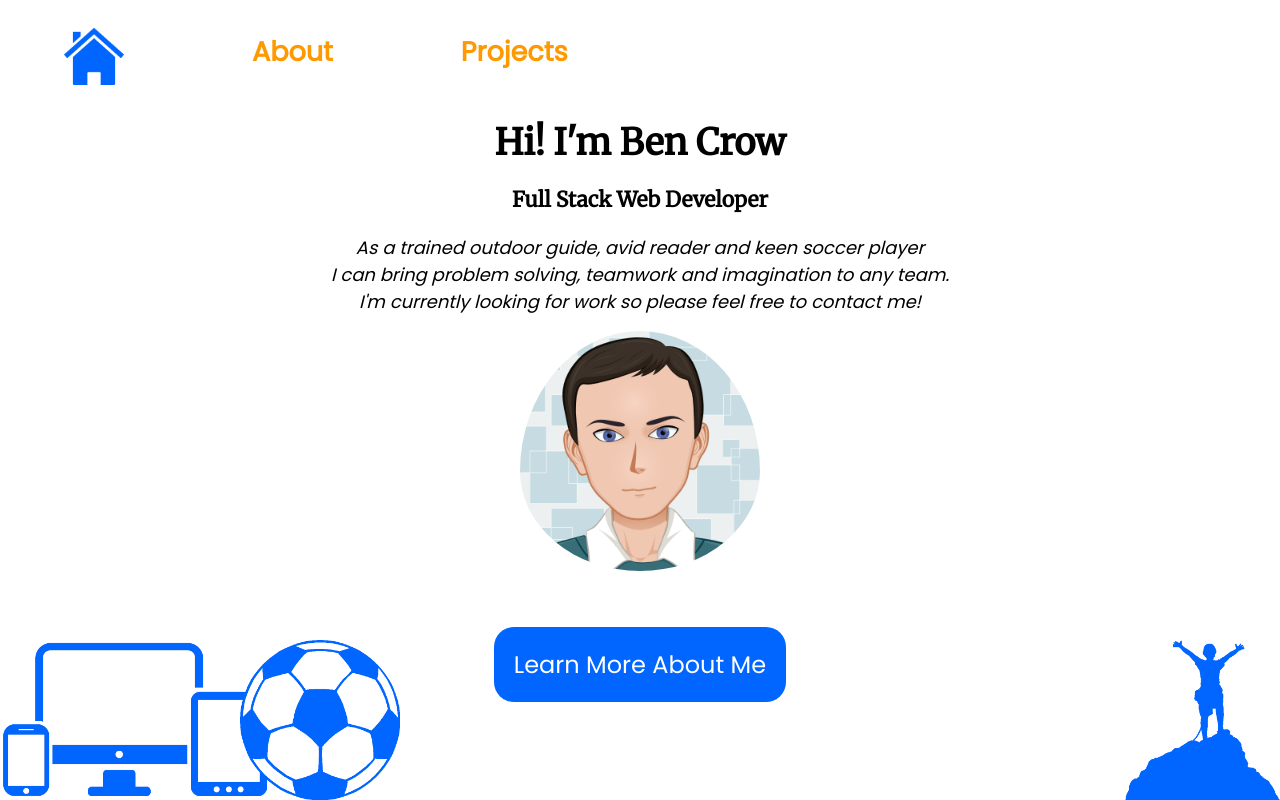
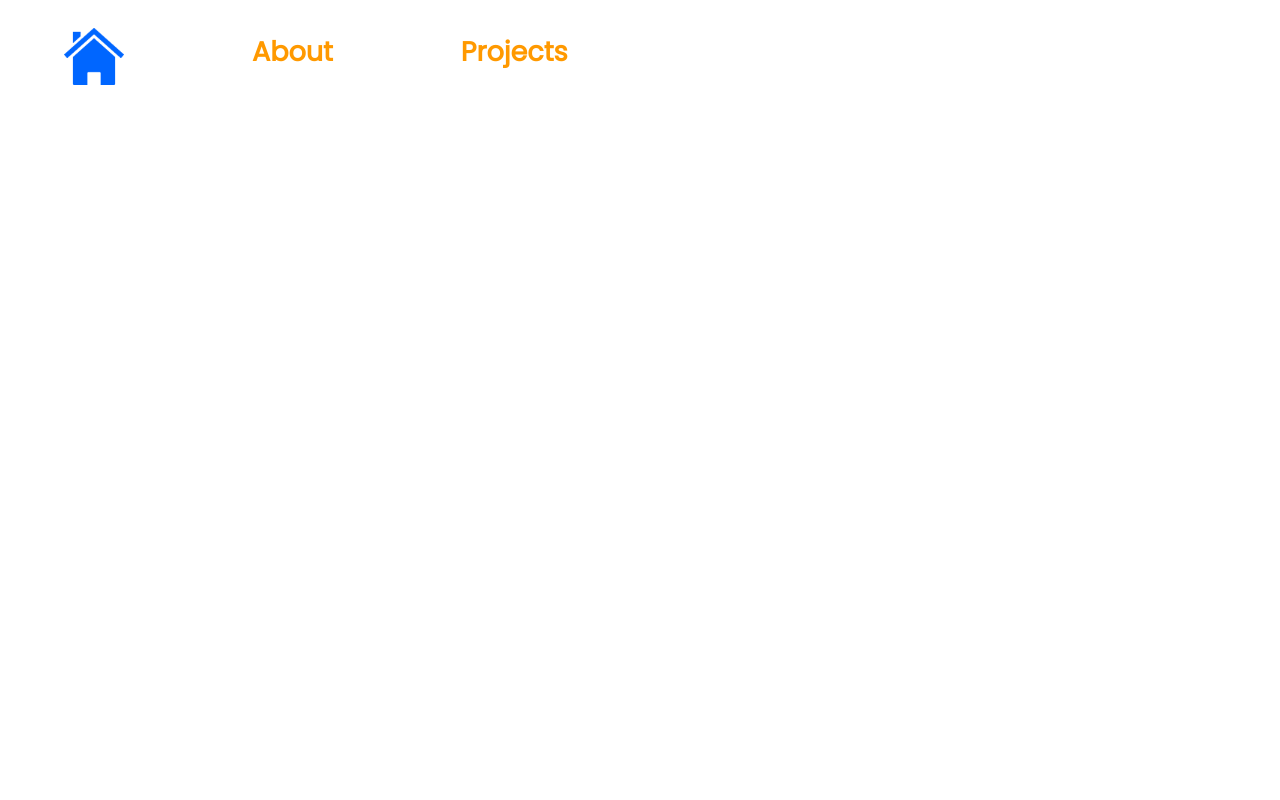
Before and after one commit to CrowBe/portfolio_development, a React (Create React App) app: page / in a window 1280 px wide. Built offline with nearby package versions, Linux system fonts and the light colour scheme.

Commit message:
url issues

```diff
--- a/package.json
+++ b/package.json
@@ -2,7 +2,7 @@
   "name": "new-portfolio",
   "version": "0.1.0",
   "private": true,
-  "homepage": "https://crowbe.github.io/",
+  "homepage": "https://crowbe.github.io/web_portfolio",
   "dependencies": {
     "@babel/core": "^7.6.4",
     "babel-loader": "^8.0.6",
--- a/src/components/App.js
+++ b/src/components/App.js
@@ -16,9 +16,9 @@ class App extends Component {
             <div className="AppDiv">
                 <NavBar/>
                 <Switch>
-                    <Route exact path="/" component={HomePage} />
-                    <Route path="/aboutme" component={AboutMePage} />
-                    <Route path="/projects" component={ProjectsPage}  />
+                    <Route exact path="/web_portfolio" component={HomePage} />
+                    <Route exact path="/aboutme" component={AboutMePage} />
+                    <Route exact path="/projects" component={ProjectsPage}  />
                 </Switch>
             </div>
         </Router>
--- a/src/components/pageElements/Navbar.js
+++ b/src/components/pageElements/Navbar.js
@@ -5,7 +5,7 @@ import { Link } from 'react-router-dom';
 const NavBar = () => {
     return (
         <div className="NavBar" >
-            <Link to="/">
+            <Link to="/web_portfolio">
                 <div className='homeIcon' >
                 </div>
             </Link>
```
